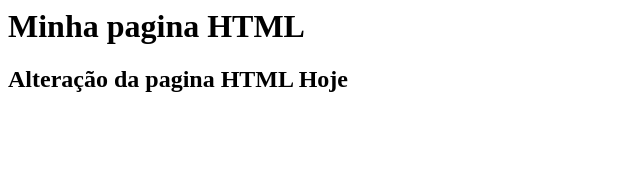
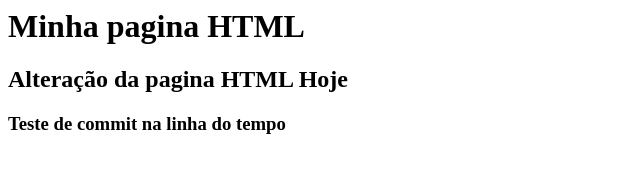
Before and after one commit to Johncutz/gama-no-github, a plain HTML site: page index.html in a window 1280 px wide. Shown: the whole page, without its empty margins (0-640 px from the left). Drawn offline with Linux system fonts and the light colour scheme.

Commit message:
alteração depois de voltar no tempo

```diff
--- a/index.html
+++ b/index.html
@@ -2,5 +2,6 @@
 	<body>
 		<h1> Minha pagina HTML</h1>
 		<h2>Alteração da pagina HTML Hoje</h2>
+		<h3>Teste de commit na linha do tempo</h3>
 	</body>
 </html>
```
